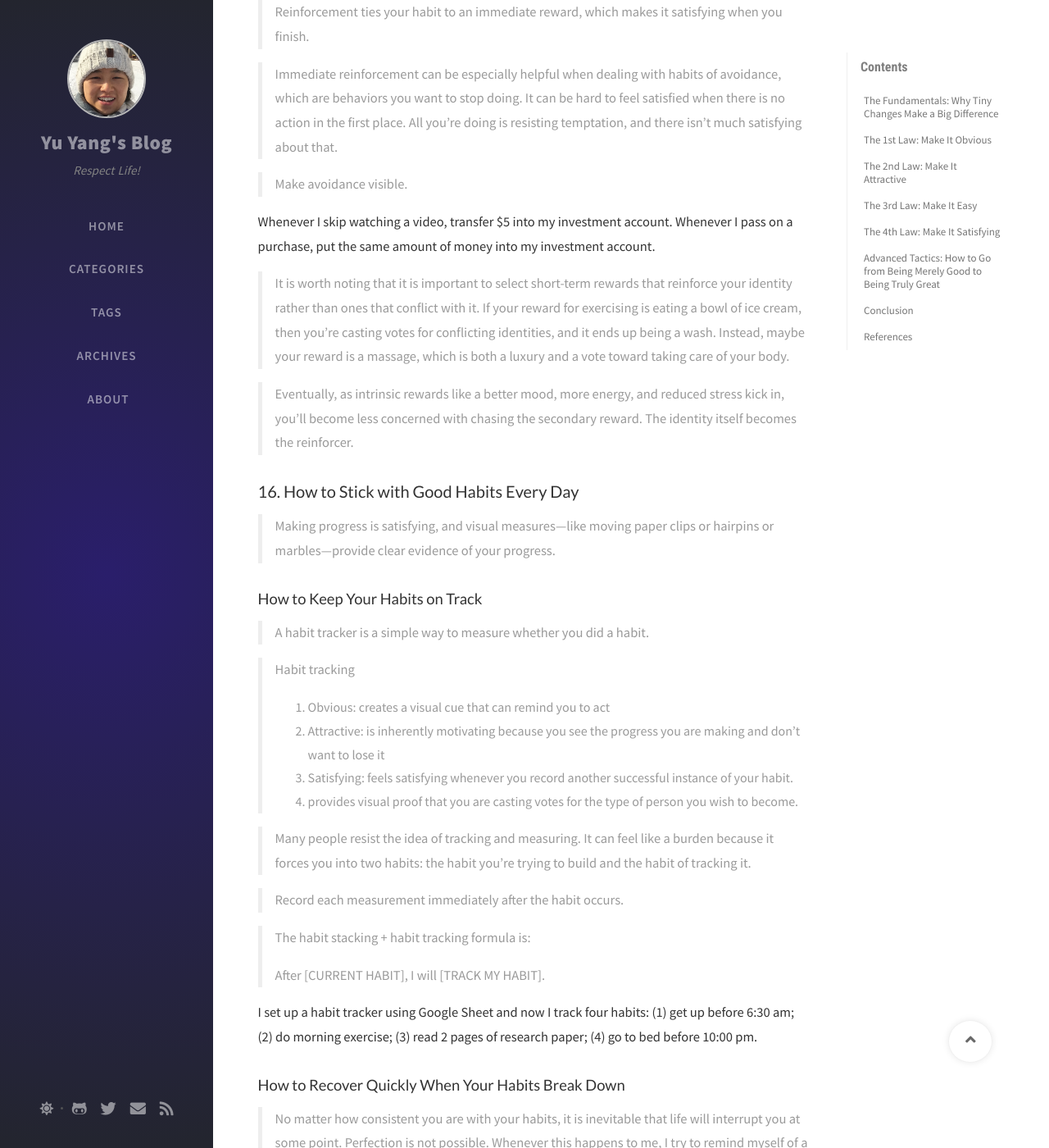
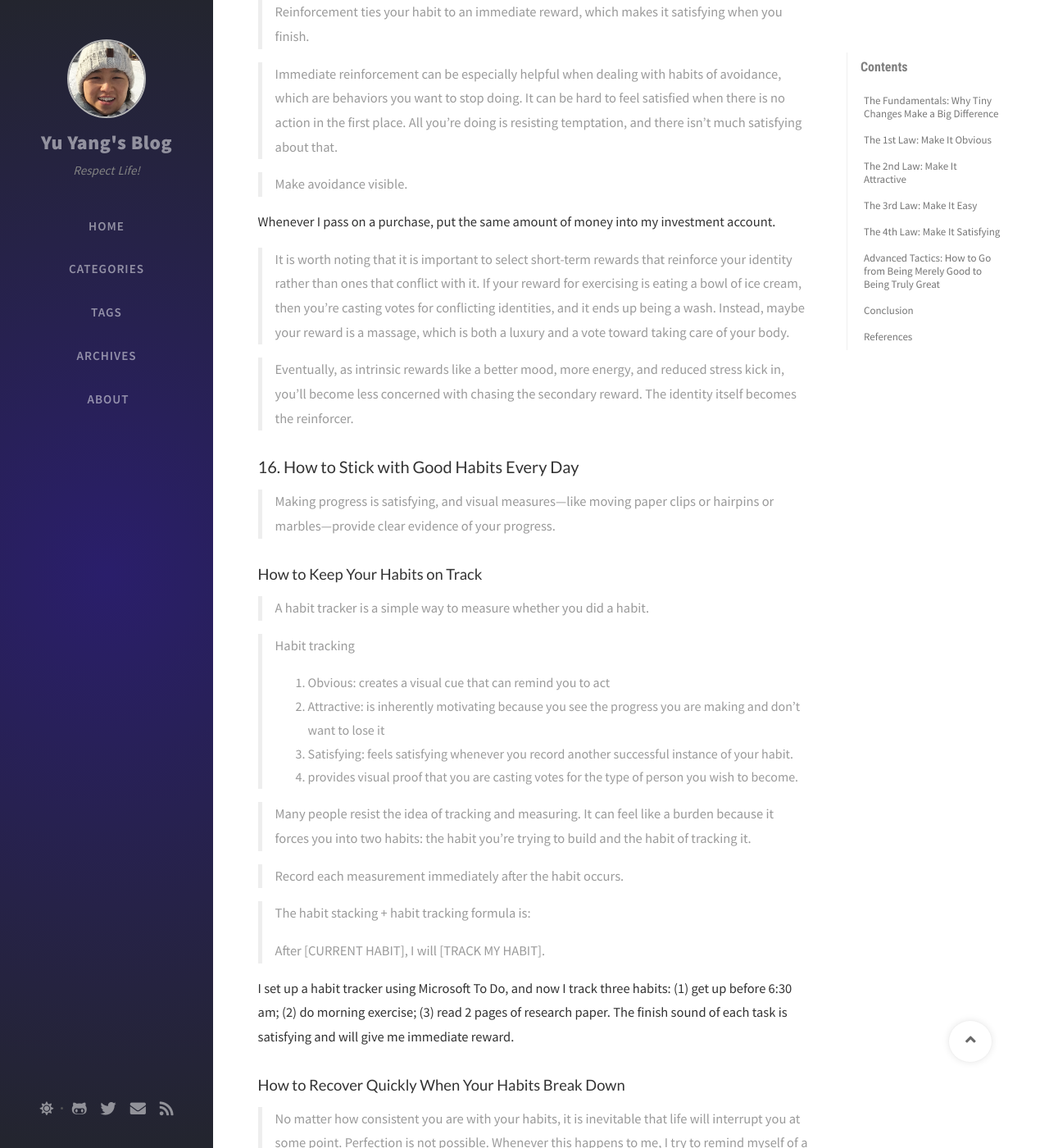
Before and after one commit to yuyangstatistics/blog, a Jekyll site: the page built from _posts/2021-01-14-Reading-Atomic-Habits.md, in a window 1280 px wide and 1400 px high, scrolled down 23661 px. Shown: the whole window at 82% size. Built offline with Jekyll 4.4.1, drawn with Linux system fonts in a browser that asks for light colours; nearby versions of some CDN libraries; comment, search, counter and statistics services are not loaded.

Commit message:
modify atomic habits post

```diff
--- a/_posts/2021-01-14-Reading-Atomic-Habits.md
+++ b/_posts/2021-01-14-Reading-Atomic-Habits.md
@@ -529,7 +529,6 @@ Modern society is a delayed-return environment, and the human brain hasn't evolv
 
 > Make avoidance visible.
 
-Whenever I skip watching a video, transfer $5 into my investment account.
 Whenever I pass on a purchase, put the same amount of money into my investment account.
 
 > It is worth noting that it is important to select short-term rewards that reinforce your identity rather than ones that conflict with it. If your reward for exercising is eating a bowl of ice cream, then you’re casting votes for conflicting identities, and it ends up being a wash. Instead, maybe your reward is a massage, which is both a luxury and a vote toward taking care of your body.
@@ -559,7 +558,7 @@ Whenever I pass on a purchase, put the same amount of money into my investment a
 >
 > After [CURRENT HABIT], I will [TRACK MY HABIT].
 
-I set up a habit tracker using Google Sheet and now I track four habits: (1) get up before 6:30 am; (2) do morning exercise; (3) read 2 pages of research paper; (4) go to bed before 10:00 pm.
+I set up a habit tracker using Microsoft To Do, and now I track three habits: (1) get up before 6:30 am; (2) do morning exercise; (3) read 2 pages of research paper. The finish sound of each task is satisfying and will give me immediate reward.
 
 
 #### How to Recover Quickly When Your Habits Break Down
```
